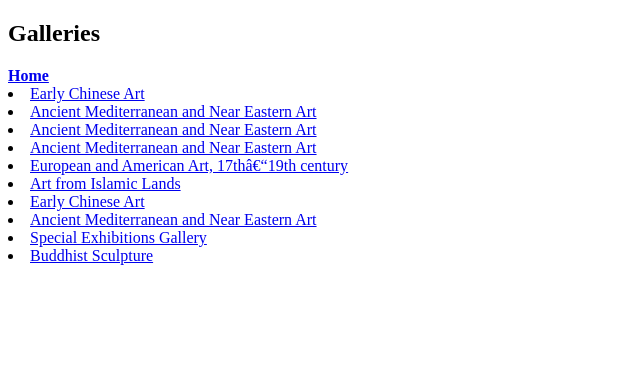
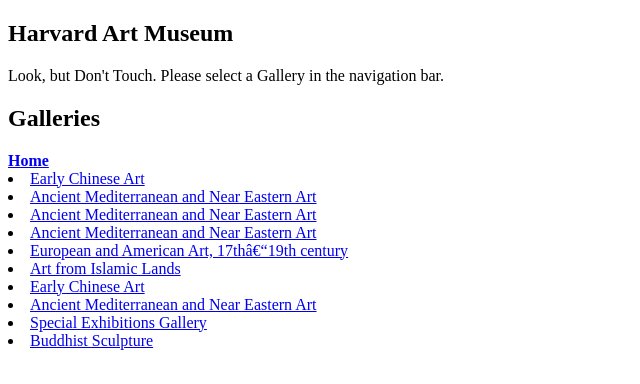
Before and after one commit to YElnadi/Art-Museum-Project, a React (Create React App) app: page / in a window 1280 px wide. Shown: the top 384 px of the page, without its empty margins (0-640 px from the left). Built offline with nearby package versions, Linux system fonts and the light colour scheme.

Commit message:
Art Museum p3 done

```diff
--- a/src/App.js
+++ b/src/App.js
@@ -1,15 +1,31 @@
 import harvardArt from "./data/harvardArt";
 import GalleryNavigation from "./components/GalleryNavigation";
 import { Route } from "react-router-dom";
+import { Switch } from "react-router-dom";
 import GalleryView from "./components/GalleryView";
 
 function App() {
   return (
     <div className="page-wrapper">
+      <Switch>
+        <Route exact path="/">
+          <h2>Harvard Art Museum</h2>
+          <p>
+            Look, but Don't Touch. Please select a Gallery in the navigation
+            bar.
+          </p>
+        </Route>
+
+        <Route exact path="/galleries/:galleryId">
+          <GalleryView galleries={harvardArt.records} />
+        </Route>
+
+        <Route>
+          <h2>Page Not Found</h2>
+        </Route>
+      </Switch>
       <GalleryNavigation galleries={harvardArt.records} />
-      <Route exact path="/galleries/:galleryId">
-        <GalleryView galleries={harvardArt.records}/>
-      </Route>
+
     </div>
   );
 }
```
